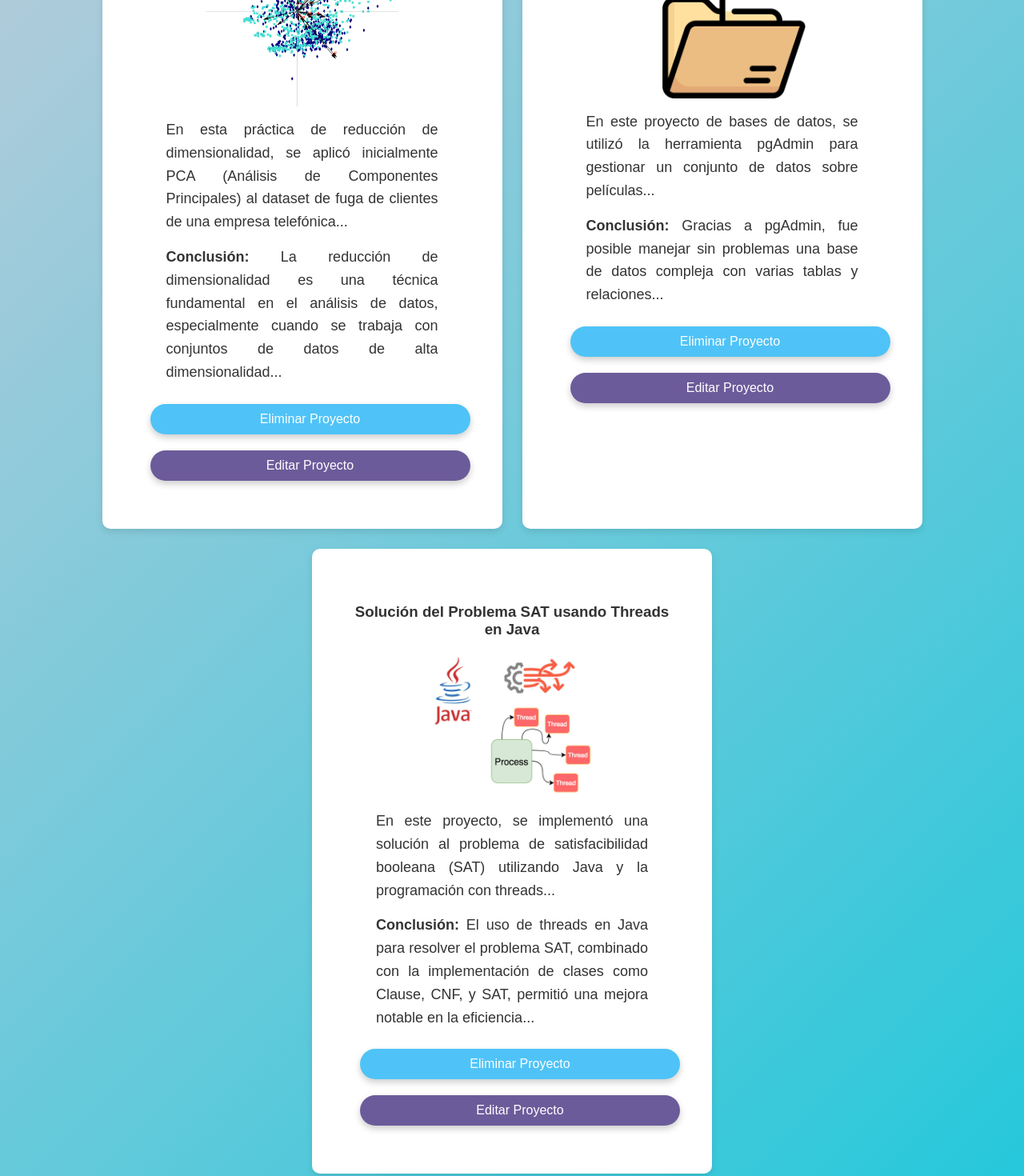
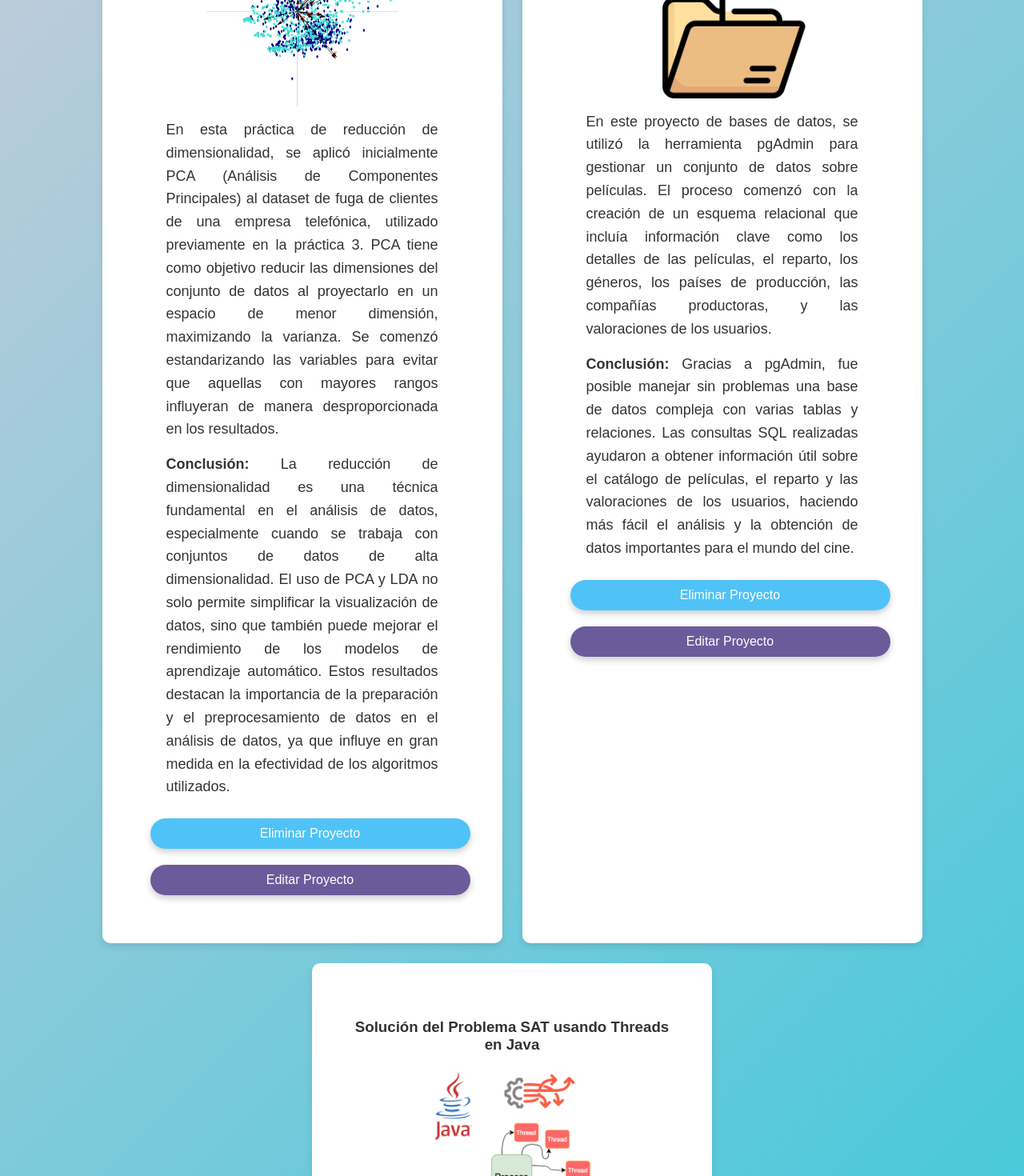
Before and after one commit to belenfdez/proyecto, a Vue app in the folder vue-proyect/: page / in a window 1280 px wide. Shown: the part 1480-2950 px from the top of the page at 80% size. Built offline with nearby package versions, Linux system fonts and the light colour scheme; no server answers.

Commit message:
Update App.vue

```diff
--- a/vue-proyect/src/App.vue
+++ b/vue-proyect/src/App.vue
@@ -65,13 +65,13 @@
 
 
 <script>
-import { api } from '@/config/api';  // Importa la configuración de la API
 import programadores from '@/assets/programadores.png';
 import dataSciences from '@/assets/dataSciences.png';
 import ProyectosContainer from '@/components/ProyectosContainer.vue';
 import img4 from '@/assets/aa_recorte.png';
 import img5 from '@/assets/carpeta.png';
 import img6 from '@/assets/threads.jpg';
+import axios from 'axios';
 
 export default {
   name: "App",
@@ -87,23 +87,26 @@ export default {
           id: '1',
           titulo: 'Aprendizaje Automático. Reducción de Dimensionalidad',
           imagen: img4,
-          descripcion: 'En esta práctica de reducción de dimensionalidad, se aplicó inicialmente PCA (Análisis de Componentes Principales) al dataset de fuga de clientes de una empresa telefónica...',
-          conclusion: 'La reducción de dimensionalidad es una técnica fundamental en el análisis de datos, especialmente cuando se trabaja con conjuntos de datos de alta dimensionalidad...',
+          descripcion: 'En esta práctica de reducción de dimensionalidad, se aplicó inicialmente PCA (Análisis de Componentes Principales) al dataset de fuga de clientes de una empresa telefónica, utilizado previamente en la práctica 3. PCA tiene como objetivo reducir las dimensiones del conjunto de datos al proyectarlo en un espacio de menor dimensión, maximizando la varianza. Se comenzó estandarizando las variables para evitar que aquellas con mayores rangos influyeran de manera desproporcionada en los resultados.',
+          conclusion: 'La reducción de dimensionalidad es una técnica fundamental en el análisis de datos, especialmente cuando se trabaja con conjuntos de datos de alta dimensionalidad. El uso de PCA y LDA no solo permite simplificar la visualización de datos, sino que también puede mejorar el rendimiento de los modelos de aprendizaje automático. Estos resultados destacan la importancia de la preparación y el preprocesamiento de datos en el análisis de datos, ya que influye en gran medida en la efectividad de los algoritmos utilizados.',
         },
         {
           id: '2',
           titulo: 'Base de Datos. Gestión y Consultas de Películas con pgAdmin',
           imagen: img5,
-          descripcion: 'En este proyecto de bases de datos, se utilizó la herramienta pgAdmin para gestionar un conjunto de datos sobre películas...',
-          conclusion: 'Gracias a pgAdmin, fue posible manejar sin problemas una base de datos compleja con varias tablas y relaciones...',
+          descripcion:
+            'En este proyecto de bases de datos, se utilizó la herramienta pgAdmin para gestionar un conjunto de datos sobre películas. El proceso comenzó con la creación de un esquema relacional que incluía información clave como los detalles de las películas, el reparto, los géneros, los países de producción, las compañías productoras, y las valoraciones de los usuarios.',
+
+          conclusion: 'Gracias a pgAdmin, fue posible manejar sin problemas una base de datos compleja con varias tablas y relaciones. Las consultas SQL realizadas ayudaron a obtener información útil sobre el catálogo de películas, el reparto y las valoraciones de los usuarios, haciendo más fácil el análisis y la obtención de datos importantes para el mundo del cine.',
           },
           {
             id: '3',
             titulo: 'Solución del Problema SAT usando Threads en Java',
             imagen: img6,
-          descripcion: 'En este proyecto, se implementó una solución al problema de satisfacibilidad booleana (SAT) utilizando Java y la programación con threads...',
-          conclusion: 'El uso de threads en Java para resolver el problema SAT, combinado con la implementación de clases como Clause, CNF, y SAT, permitió una mejora notable en la eficiencia...',
-        }
+            descripcion:
+              'En este proyecto, se implementó una solución al problema de satisfacibilidad booleana (SAT) utilizando Java y la programación con threads. El objetivo fue mejorar la eficiencia en la resolución de instancias grandes del problema mediante la paralelización del proceso. Para estructurar la solución, se desarrollaron varias clases en Java, como Clause, CNF, y SAT, encargadas de representar los diferentes elementos del problema.',
+            conclusion: 'El uso de threads en Java para resolver el problema SAT, combinado con la implementación de clases como Clause, CNF, y SAT, permitió una mejora notable en la eficiencia del programa. Al distribuir el trabajo entre múltiples hilos y estructurar el problema de forma clara con las clases Java, se logró reducir el tiempo de ejecución en instancias grandes del problema SAT.',
+          },
         ]
     };
   },
@@ -118,9 +121,11 @@ export default {
   methods: {
     async fetchProjects() {
       try {
-        const response = await api.get('/getProjects'); // Usamos la ruta relativa ya que la baseURL ya está configurada
+        const response = await axios.get('http://localhost:9000/getProjects');
+
+
         if (!response.data.resultado || response.data.resultado.length === 0) {
-          await this.initializeProjects(); // Llama al método initializeProjects si no hay proyectos
+          await this.initializeProjects(); // Llama al método initializeProjects
         }
         this.projects = response.data.resultado;
       } catch (error) {
@@ -133,14 +138,14 @@ export default {
     },
     async saveProjectToServer(project) {
       try {
-        await api.post('/add', project); // Guardar el proyecto en el servidor usando la ruta relativa
+        await axios.post('http://localhost:9000/add', project); // Guardar en el servidor
       } catch (error) {
         console.error('Error al guardar el proyecto en el servidor:', error);
       }
     },
     async deleteProject(projectId) {
       try {
-        await api.delete('/delete', { data: { id: projectId } });
+        await axios.delete('http://localhost:9000/delete', { data: { id: projectId } });
         this.projects = this.projects.filter(project => project.id !== projectId);
       } catch (error) {
         console.error('Error al eliminar el proyecto:', error);
@@ -155,15 +160,16 @@ export default {
       if (this.searchQuery.trim() === '') return; // No hacer nada si el campo de búsqueda está vacío
 
       try {
-        const response = await api.get('/get', { params: { titulo: this.searchQuery } });
+        const response = await axios.get(`http://localhost:9000/get`, { params: { titulo: this.searchQuery } });
         this.projects = response.data.resultado || null;
       } catch (error) {
         console.error('Error al buscar el proyecto:', error);
+
       }
     },
     async editProject(updatedProject) {
       try {
-        await api.put('/edit', updatedProject); // Llama al endpoint para actualizar el proyecto usando la ruta relativa
+        await axios.put('http://localhost:9000/edit', updatedProject); // Llama al endpoint para actualizar el proyecto
         const index = this.projects.findIndex(project => project.id === updatedProject.id);
         if (index !== -1) {
           // Actualiza el proyecto en la lista local
@@ -173,9 +179,11 @@ export default {
         console.error('Error al editar el proyecto:', error);
       }
     }
+
   },
   created() {
-    this.fetchProjects();  // Llamamos a fetchProjects cuando el componente se cree
+    this.fetchProjects();
+
   }
 }
 </script>
```
Lines whose indentation alone changed are shown as unchanged.
